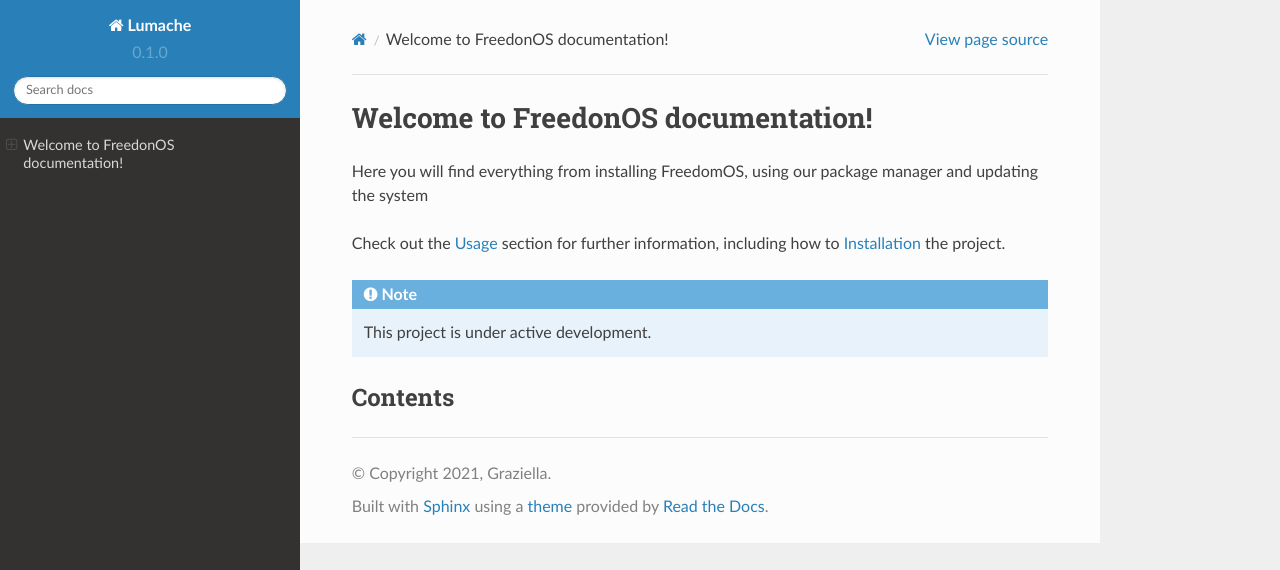
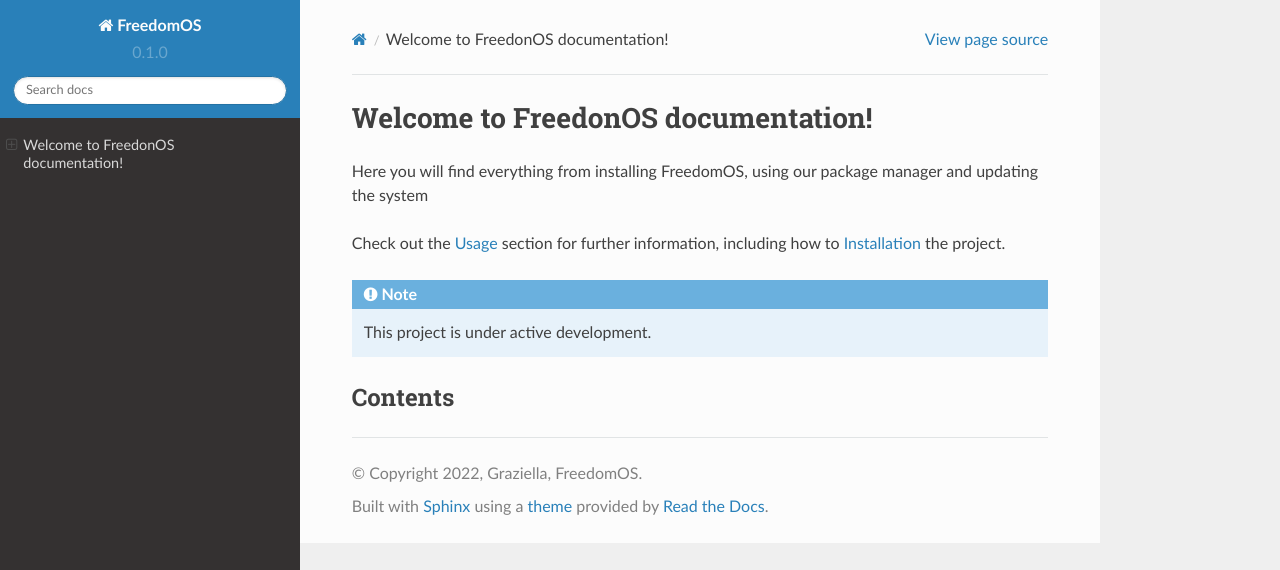
Before and after one commit to freedomos/docs, a Sphinx documentation site: the page built from docs/source/index.rst, in a window 1280 px wide. Shown: the top 570 px of the page. Built offline with Sphinx 7.4.7 and the Read the Docs theme 2.0.0, drawn with Linux system fonts in a browser that asks for light colours.

Commit message:
Update conf.py

```diff
--- a/docs/source/conf.py
+++ b/docs/source/conf.py
@@ -2,9 +2,10 @@
 
 # -- Project information
 
-project = 'Lumache'
-copyright = '2021, Graziella'
+project = 'FreedomOS'
+copyright = '2022, Graziella, FreedomOS'
 author = 'Graziella'
+author = 'FreedomOS'
 
 release = '0.1'
 version = '0.1.0'
```
